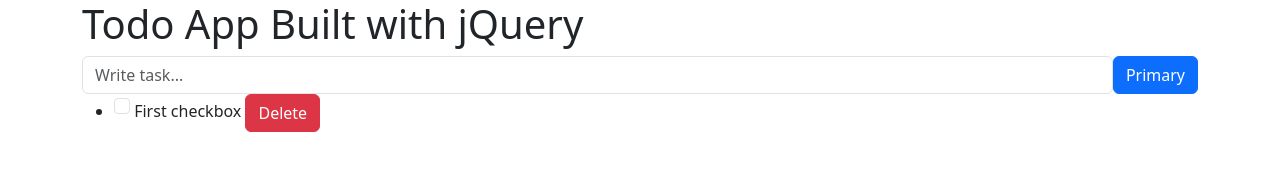
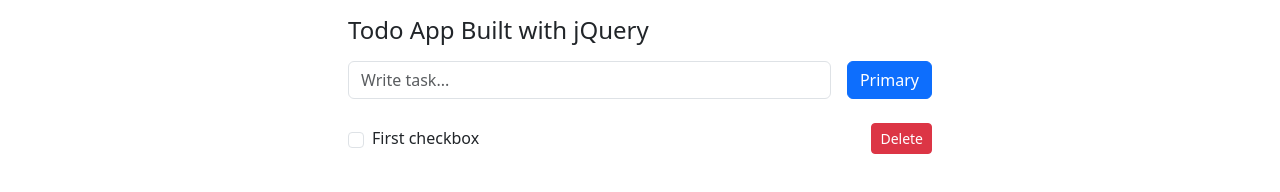
Before and after one commit to Heunsig/note-app-with-jquery, a website: page index.html in a window 1280 px wide. Drawn offline with nearby package versions, Linux system fonts and the light colour scheme.

Commit message:
feat: markup and styling

```diff
--- a/assets/styles/style.css
+++ b/assets/styles/style.css
@@ -1,7 +1,44 @@
+.todo-container {
+	padding: 1rem .5rem;
+	width: clamp(12.5rem, 100%, 37.5rem);
+	margin: 0 auto;
+}
+
+.todo-header {
+	font-size: 1.5rem;
+	margin-bottom: 1rem;
+}
+
+.todo-section {
+	margin-bottom: 1rem;
+}
+
 .todo-form {
 	display: flex;
+	gap: 1rem;
 }
 
 .todo-form__input {
 	flex: 1;
 }
+
+.todo-list {
+	list-style: none;
+	padding: 0;
+	margin: 0;
+}
+
+.todo-item {
+	display: flex;
+	align-items: center;
+	gap: .5rem;
+	padding: .5rem 0;
+}
+
+.todo-item:not(:last-child) {
+	border-bottom: 1px solid #ccc;
+}
+
+.todo-item__label {
+	flex: 1;
+}
--- a/index.html
+++ b/index.html
@@ -12,23 +12,32 @@
   <link href="./assets/styles/style.css" rel="stylesheet">
 </head>
 <body>
-  <div class="container">
-    <h1>Todo App Built with jQuery</h1>
-    <div>
+  <div class="todo-container">
+    <h1 class="todo-header">Todo App Built with jQuery</h1>
+    <section class="todo-section">
       <form class="todo-form" data-form>
-        <input class="form-control todo-form__input" type="text" placeholder="Write task...">
-        <button type="submit" class="btn btn-primary todo-form__submit">Primary</button>
+        <input
+          class="form-control todo-form__input"
+          type="text"
+          placeholder="Write task..."
+          data-input
+        >
+        <button
+          type="submit"
+          class="btn btn-primary todo-form__submit"
+          data-submit
+        >Primary</button>
       </form>
-    </div>
-    <div>
-      <ul>
-        <li>
-          <input class="form-check-input" type="checkbox" value="" id="firstCheckbox">
-          <label class="form-check-label" for="firstCheckbox">First checkbox</label>
-          <button class="btn btn-danger">Delete</button>
+    </section>
+    <section>
+      <ul class="todo-list">
+        <li class="todo-item">
+          <input class="todo-item__checkbox form-check-input" type="checkbox" value="" id="firstCheckbox">
+          <label class="todo-item__label form-check-label" for="firstCheckbox">First checkbox</label>
+          <button class="todo-item__delete-btn btn btn-danger btn-sm">Delete</button>
         </li>
       </ul>
-    </div>
+    </section>
   </div>
 </body>
 </html>
```
